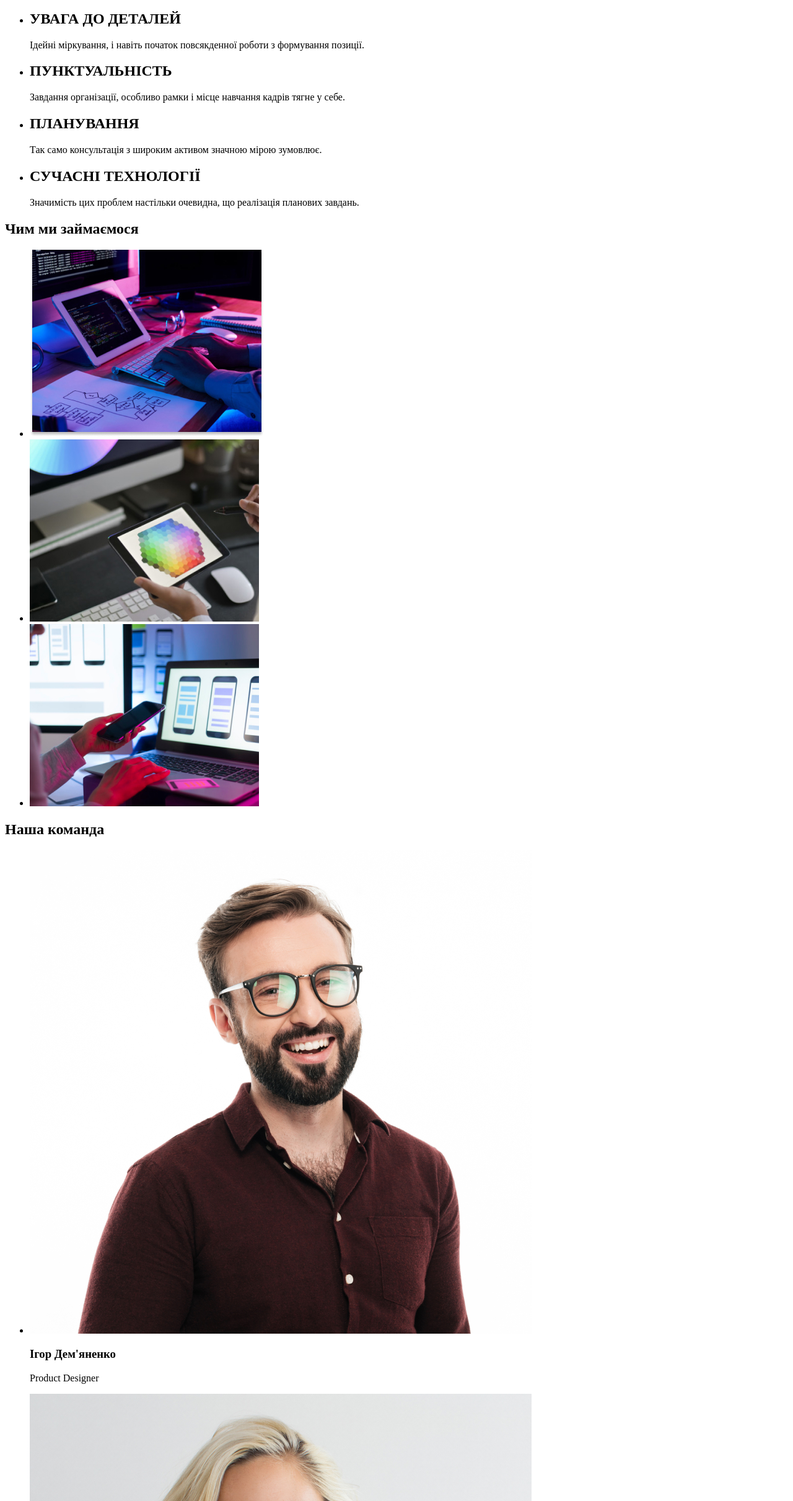
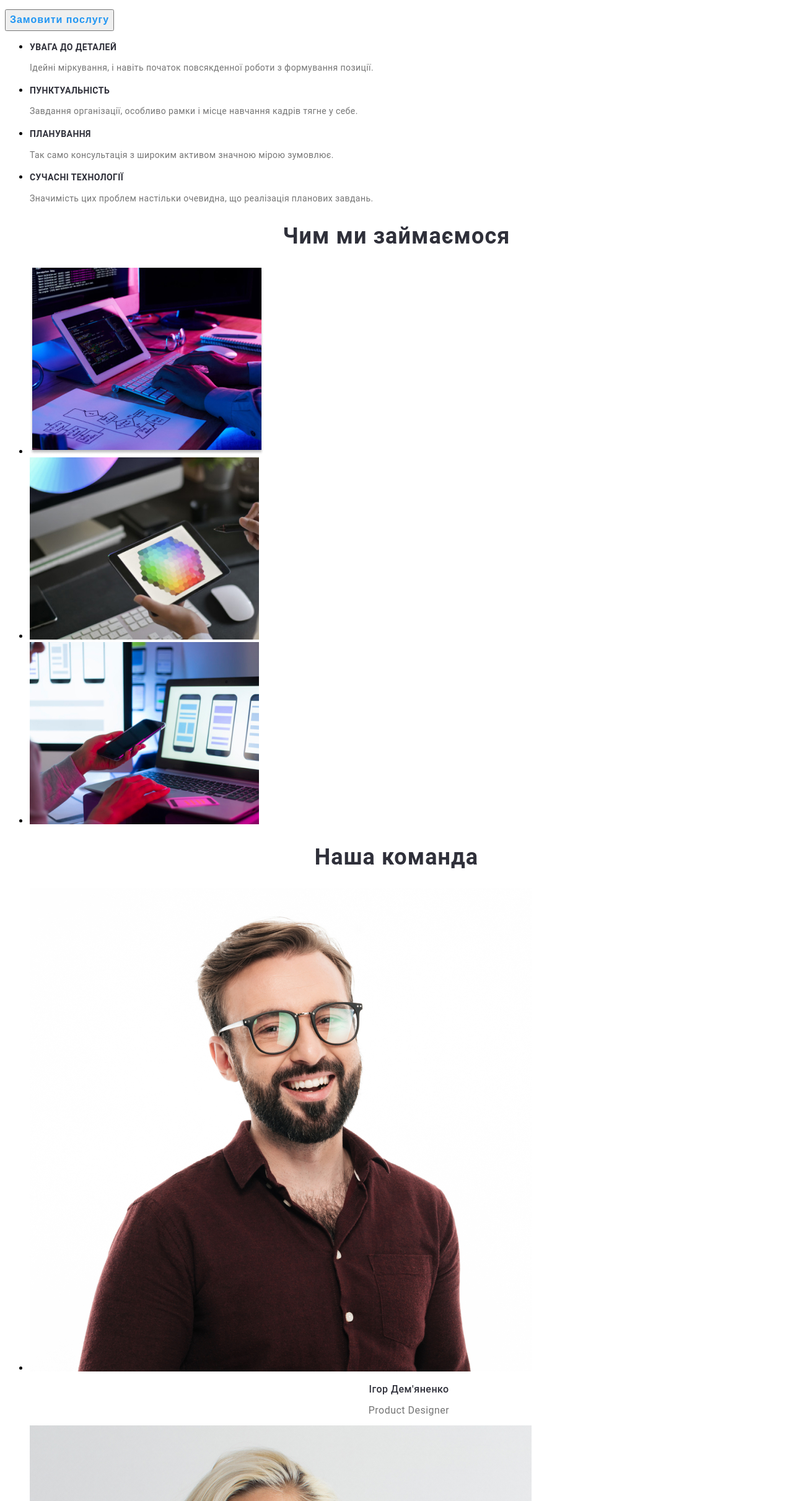
Before and after one commit to kret1ks/test6, a plain HTML site: page index.html in a window 1280 px wide. Shown: the part 378-2800 px from the top of the page at 62% size. Drawn offline with Linux system fonts and the light colour scheme.

Commit message:
added css

```diff
--- a/css/style.css
+++ b/css/style.css
@@ -8,21 +8,92 @@
     --background-text:#F5F4FA;
 }
 body{
-    font-family:Raleway;
+    font-family: Roboto;
 }
 .header{
-    font-family: var(--header-text);
+    color: var(--header-text);
     font-size: 26px;
     font-style: normal;
     font-weight: 700;
     line-height: 1.3;
     letter-spacing: 0.78px;
 }
-.footer{
-    font-family: Raleway;
-        font-size: 26px;
+.geroy-abza{
+    color: var(--background-text )
+
+        text-align: center;
+        font-size: 44px;
+        font-weight: 900;
+        line-height: 1.3;
+        /* 136.364% */
+        letter-spacing: 2.64px;
+        text-transform: uppercase;
+}
+
+.geroy-button{
+    color: var(--header-text);
+
+        text-align: center;
+        font-size: 16px;
+        font-weight: 700;
+        line-height: 1.8;
+        /* 187.5% */
+        letter-spacing: 0.96px;
+}
+.perevag-caption{
+    color: var(--background-color);
+
+
+        font-size: 14px;
+        font-weight: 700;
+        line-height: 1.1;
+        letter-spacing: 0.42px;
+        text-transform: uppercase;
+}
+.perevag-description{
+    color: #757575;
+
+
+        font-size: 14px;
+        font-weight: 400;
+        line-height: 1.7;
+        /* 171.429% */
+        letter-spacing: 0.42px;
+}
+.zams-title{
+    color: var(--background-color);
+
+        text-align: center;
+        font-size: 36px;
+        font-weight: 700;
+        line-height: 1.1;
+        letter-spacing: 1.08px;
+}
+.comands-title{
+    color: var(--background-color);
+
+        text-align: center;
+        font-size: 36px;
         font-style: normal;
         font-weight: 700;
-        line-height: 1.3;
-        letter-spacing: 0.78px;
+        line-height: 1.1;
+        letter-spacing: 1.08px;
 }
+.comands-subtitle{
+    color: var(--background-color);
+
+        text-align: center;
+        font-size: 16px;
+        font-weight: 500;
+        line-height: 1.1;
+        letter-spacing: 0.48px;
+}
+.comands-text{
+    color: var(--number-text);
+
+        text-align: center;
+        font-size: 16px;
+        font-weight: 400;
+        line-height: 1.1;
+        letter-spacing: 0.48px;
+}
--- a/index.html
+++ b/index.html
@@ -4,7 +4,7 @@
 <head>
     <meta charset="UTF-8">
     <meta name="viewport" content="width=device-width, initial-scale=1.0">
-    <title>Document</title>\
+    <title>Document</title>
     <link rel="stylesheet" href="./css/style.css">
 </head>
 <body>
@@ -22,66 +22,66 @@
             <li><a href="tel:+380961111111" class="header-item">+38 096 111 11 11</a></li>
         </ul>
     </header>
-    <main>
+    <main class="main">
         <!-- секція герой -->
-        <section>
-            <h1 >Ефективні рішення для вашого бізнесу</h1>
-            <button type="button">Замовити послугу</button>
+        <section class="geroy">
+            <h1 class="geroy-abza">Ефективні рішення для вашого бізнесу</h1>
+            <button type="button" class="geroy-button">Замовити послугу</button>
         </section>
         <!-- наші переваги -->
-        <section>
-            <ul>
-                <li>
-                    <h2>УВАГА ДО ДЕТАЛЕЙ</h2>
-                    <p>Ідейні міркування, і навіть початок повсякденної роботи з формування позиції.</p>
+        <section class="perevag">
+            <ul class="perevag-list">
+                <li class="perevag-item">
+                    <h2 class="perevag-caption">УВАГА ДО ДЕТАЛЕЙ</h2>
+                    <p class="perevag-description">Ідейні міркування, і навіть початок повсякденної роботи з формування позиції.</p>
                 </li>
-                <li>
-                    <h2>ПУНКТУАЛЬНІСТЬ</h2>
-                    <p>Завдання організації, особливо рамки і місце навчання кадрів тягне у себе.</p>
+                <li class="perevag-item">
+                    <h2 class="perevag-caption">ПУНКТУАЛЬНІСТЬ</h2>
+                    <p class="perevag-description">Завдання організації, особливо рамки і місце навчання кадрів тягне у себе.</p>
                 </li>
-                <li>
-                    <h2>ПЛАНУВАННЯ</h2>
-                    <p>Так само консультація з широким активом значною мірою зумовлює.</p>
+                <li class="perevag-item">
+                    <h2 class="perevag-caption">ПЛАНУВАННЯ</h2>
+                    <p class="perevag-description">Так само консультація з широким активом значною мірою зумовлює.</p>
                 </li>
-                <li>
-                    <h2>СУЧАСНІ ТЕХНОЛОГІЇ</h2>
-                    <p>Значимість цих проблем настільки очевидна, що реалізація планових завдань.</p>
+                <li class="perevag-item">
+                    <h2 class="perevag-caption">СУЧАСНІ ТЕХНОЛОГІЇ</h2>
+                    <p class="perevag-description">Значимість цих проблем настільки очевидна, що реалізація планових завдань.</p>
                 </li>
             </ul>
         </section>
         <!-- чим займемось -->
-        <section>
-            <h2>Чим ми займаємося</h2>
-            <ul>
-                <li><img src="./img/coomp.jpg" alt="coomp"></li>
-                <li><img src="./img/phone.jpg" alt="phone"></li>
-                <li><img src="./img/table.jpg" alt="table"></li>
+        <section class="zams">
+            <h2 class="zams-title">Чим ми займаємося</h2>
+            <ul class="zams-list">
+                <li class="zams-item"><img src="./img/coomp.jpg" alt="coomp"></li>
+                <li class="zams-item"><img src="./img/phone.jpg" alt="phone"></li>
+                <li class="zams-item"><img src="./img/table.jpg" alt="table"></li>
             </ul>
         </section>
         <!-- наша команда -->
-        <section>
-            <h2>Наша команда</h2>
-            <ul>
-                <li>
-                    <img src="./img/igor.jpg" alt="igor">
-                    <h3>Ігор Дем'яненко</h3>
-                    <p>Product Designer</p>
+        <section class="comands">
+            <h2 class="comands-title">Наша команда</h2>
+            <ul class="comands-list">
+                <li class="comands-item">
+                    <img src="./img/igor.jpg" alt="igor" class="comands-img">
+                    <h3 class="comands-subtitle">Ігор Дем'яненко</h3>
+                    <p class="comands-text">Product Designer</p>
                 </li>
-                <li>
-                    <img src="./img/olga.jpg" alt="olga">
-                    <h3>Ольга Рєпіна</h3>
-                    <p>Frontend Developer</p>
+                <li class="comands-item">
+                    <img src="./img/olga.jpg" alt="olga" class="comands-img">
+                    <h3 class="comands-subtitle">Ольга Рєпіна</h3>
+                    <p class="comands-text">Frontend Developer</p>
                 </li>
-                <li>
-                    <img src="./img/mukola.jpg" alt="mukola">
-                    <h3>Микола Тарасов</h3>
-                    <p>Marketing</p>
+                <li class="comands-item">
+                    <img src="./img/mukola.jpg" alt="mukola" class="comands-img">
+                    <h3 class="comands-subtitle">Микола Тарасов</h3>
+                    <p class="comands-text">Marketing</p>
                 </li>
-                <li>
-                    <img src="./img/muxalo.jpg" alt="muxalo">
-                    <h3>Михайло Єрмаков</h3>
-                    <p>UI Designer</p>
-                </li>
+                <li class="comands-item">
+                    <img src="./img/muxalo.jpg" alt="muxalo" class="comands-img">
+                    <h3 class="comands-subtitle">Михайло Єрмаков</h3>
+                    <p class="comands-text">UI Designer</p>
+                </li class="comands-item">
             </ul>
         </section>
     </main>
```
